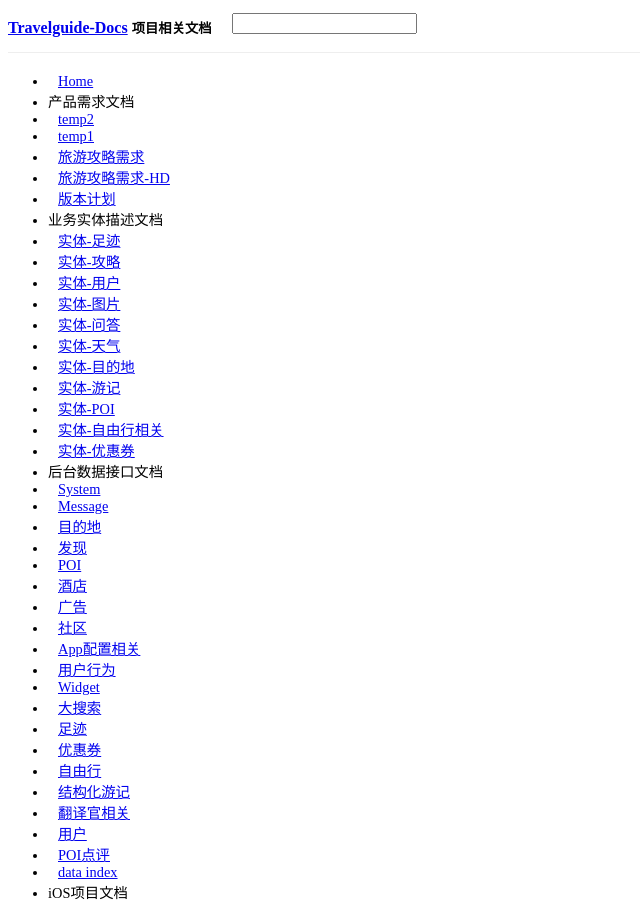
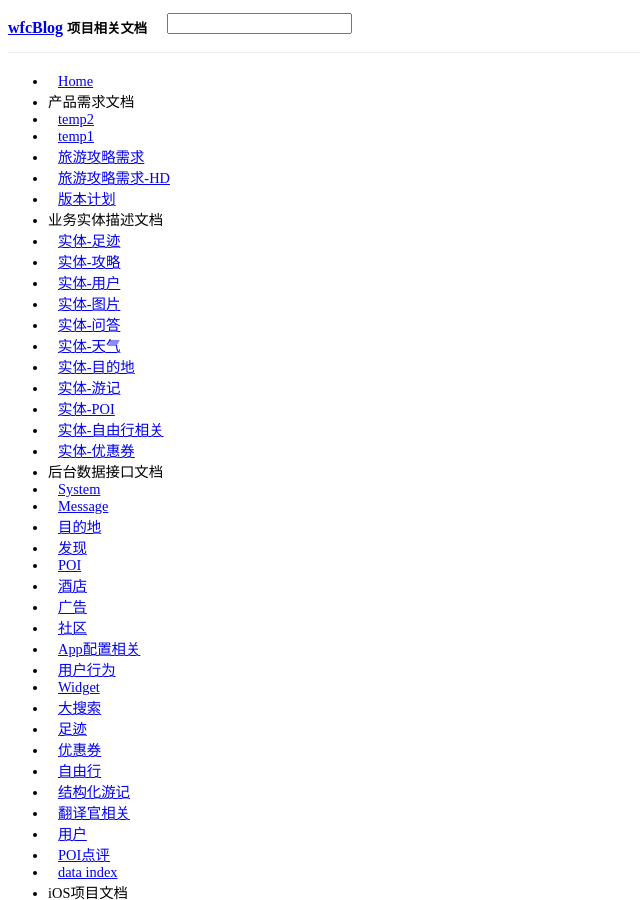
Before and after one commit to mengdao/blogForWFC, a Jekyll site: the page built from index.md, in a window 1280 px wide and 900 px high. Shown: the whole window, without its empty margins (0-640 px from the left). Built offline with Jekyll 4.4.1, drawn with Linux system fonts in a browser that asks for light colours; nearby versions of some CDN libraries; library files that are not in the unit come from our copies; a style sheet for code colours, icons or effects is not loaded; some of the changed text lies outside the part shown.

Commit message:
no message

```diff
--- a/_config.yml
+++ b/_config.yml
@@ -1,5 +1,5 @@
 # Site title and subtitle. This is used in _includes/header.html
-title: 'Travelguide-Docs'
+title: 'wfcBlog'
 subtitle: '项目相关文档'
 
 # Enable/show navigation. There are there options:
@@ -9,7 +9,7 @@
 navigation: 2
 
 # URL to source code, used in _includes/footer.html
-codeurl: 'http://gitlab.mafengwo.com/mobiledev/travelguide-docs'
+codeurl: 'http://gitlab.alibaba-inc.com/mengsong.mengsong/wfcBlog'
 
 # Default categories (in order) to appear in the navigation
 sections: [
```
